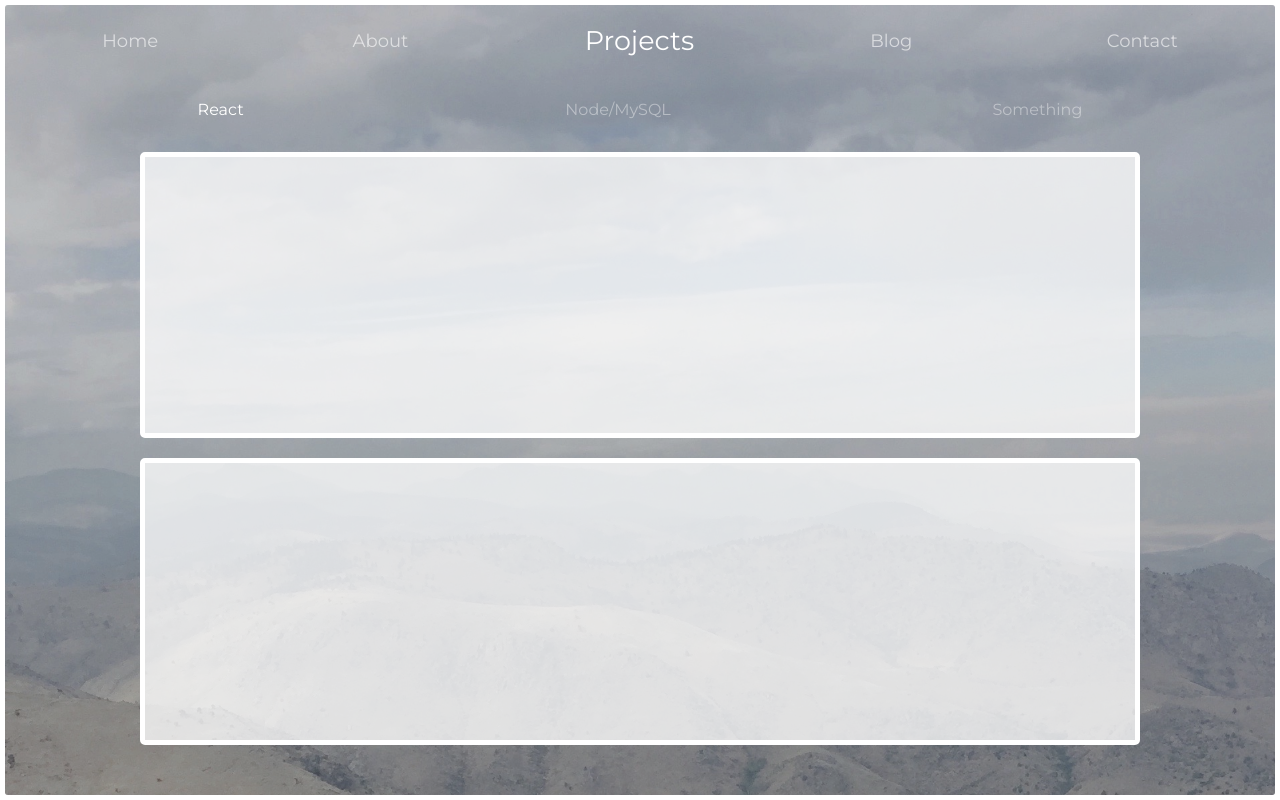
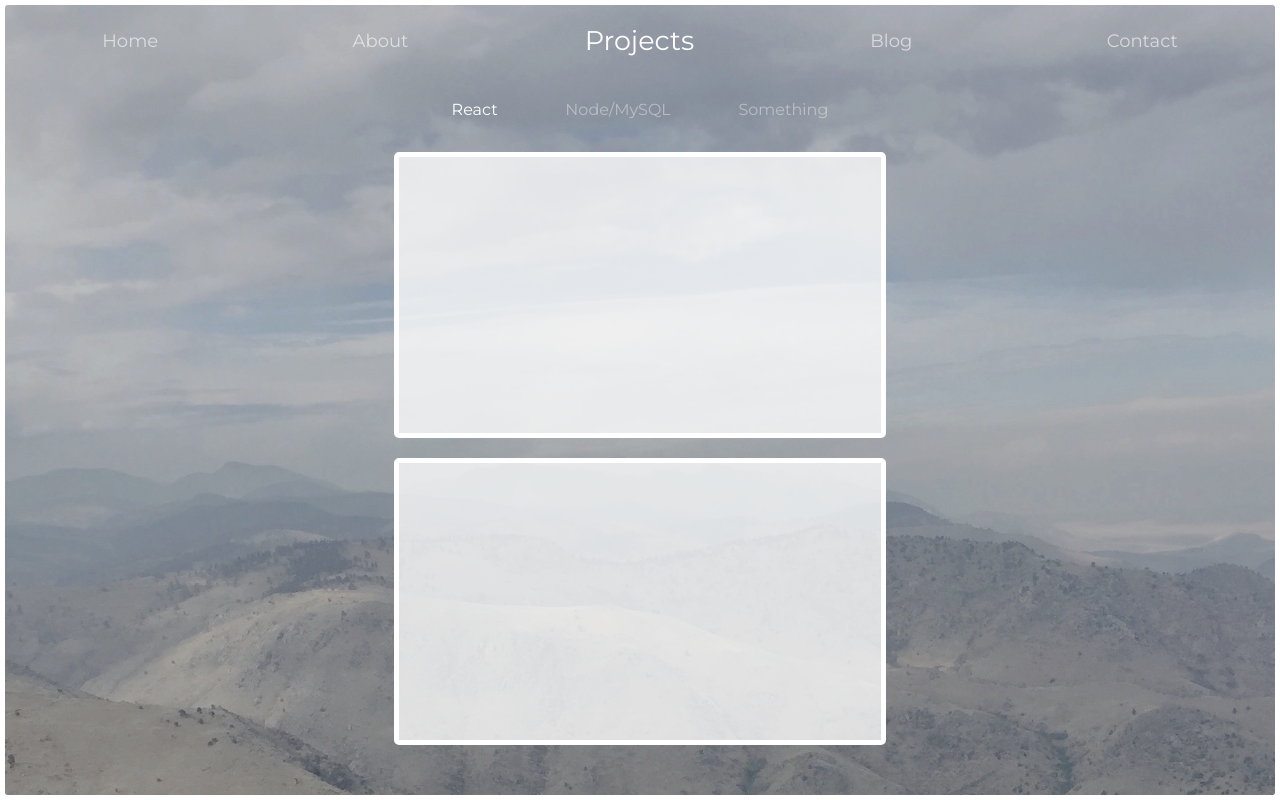
Before and after one commit to robpwatkins/robpwatkins, a React (Create React App) app: page /projects in a window 1280 px wide. Built offline with nearby package versions, Linux system fonts and the light colour scheme.

Commit message:
projects good enough

```diff
--- a/src/components/Projects.css
+++ b/src/components/Projects.css
@@ -57,3 +57,13 @@
 /* .project:hover {
   box-shadow: 5px 5px 10px var(--shadow);
 } */
+
+@media (min-width: 768px) {
+  .projects-nav {
+    width: 35%;
+  }
+
+  .projects-box {
+    width: 50%;
+  }
+}
--- a/src/components/Projects.js
+++ b/src/components/Projects.js
@@ -16,8 +16,6 @@ const Projects = () => {
         <div className="project project2"></div>
         <div className="project project3"></div>
         <div className="project project4"></div>
-        <div className="project project5"></div>
-        <div className="project project6"></div>
       </div>
     </div>
   )
```
